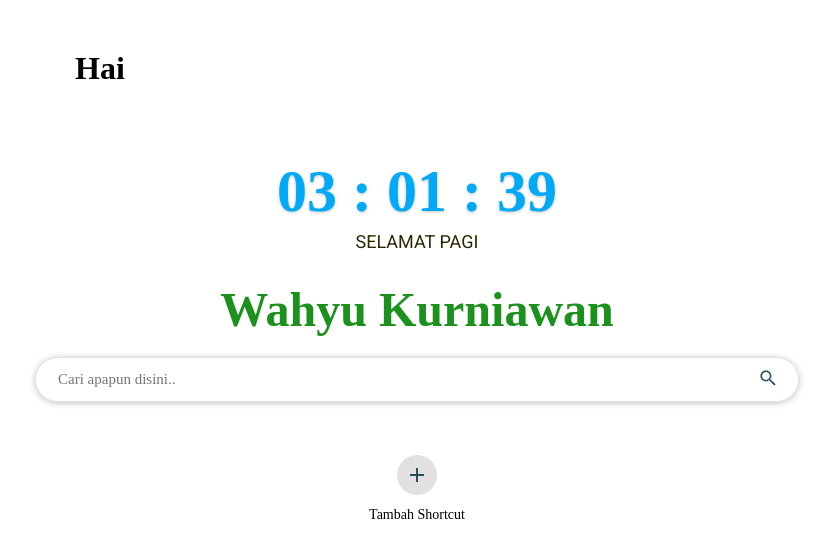
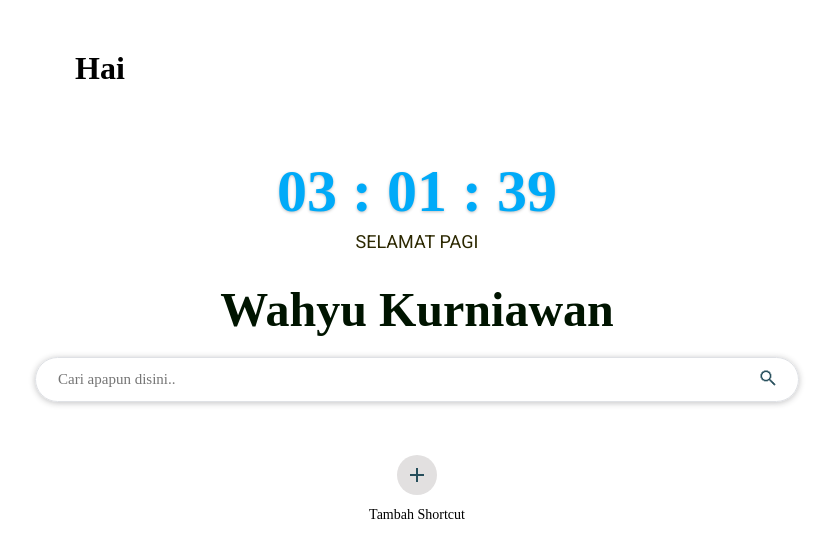
Before and after one commit to wahyukuu/Webpage, a plain HTML site: page index.html in a window 1280 px wide. Shown: the whole page, without its empty margins (223-1056 px from the left). Drawn offline with Linux system fonts and the light colour scheme.

Commit message:
merubah warna huruf

```diff
--- a/css/index.css
+++ b/css/index.css
@@ -56,7 +56,7 @@ body {
    font-family: 'Ubuntu';
    font-size: 24px;
    text-align: center;
-   color: rgb(29, 145, 29);
+   color: rgb(0, 20, 0);
 }
 
 #body {
```
